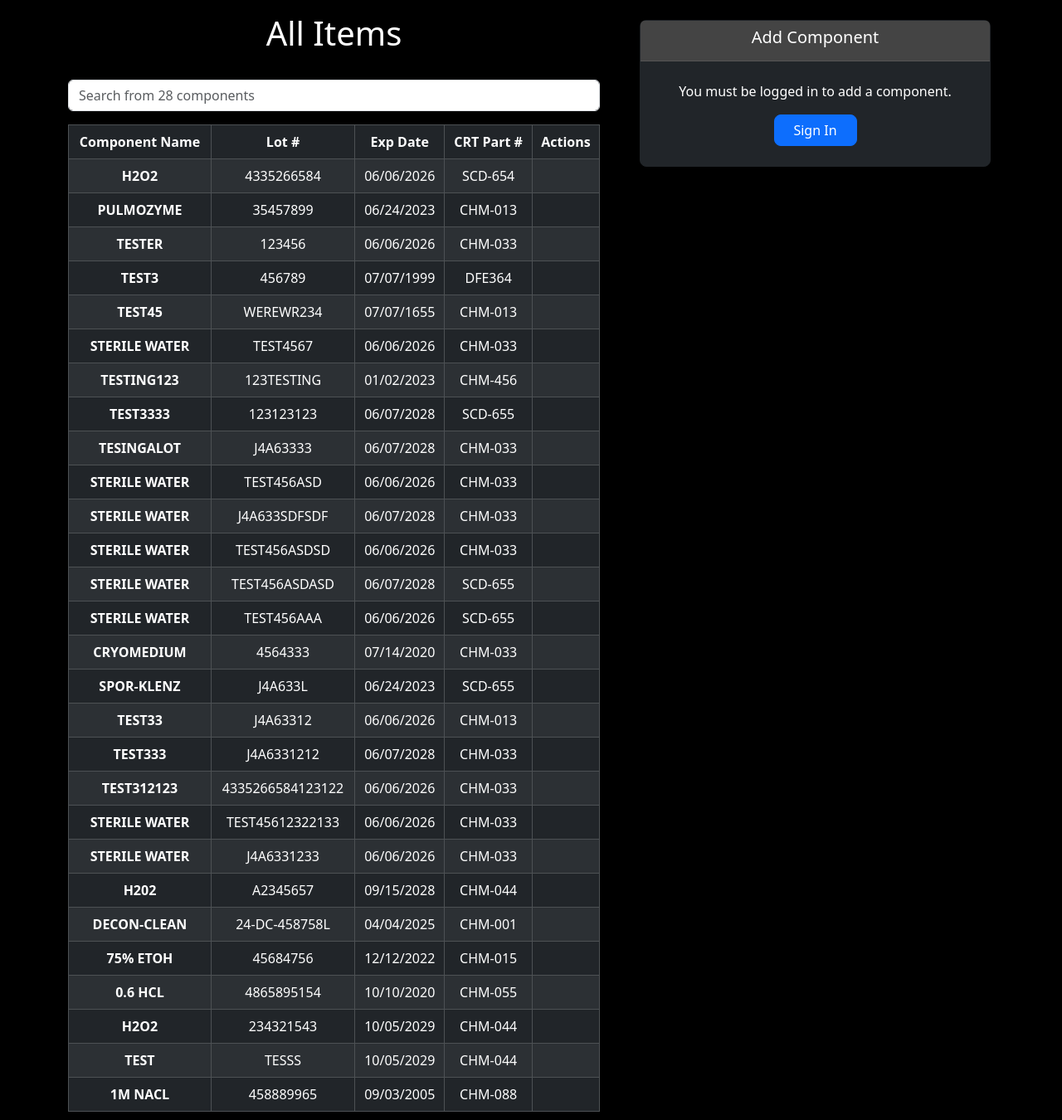
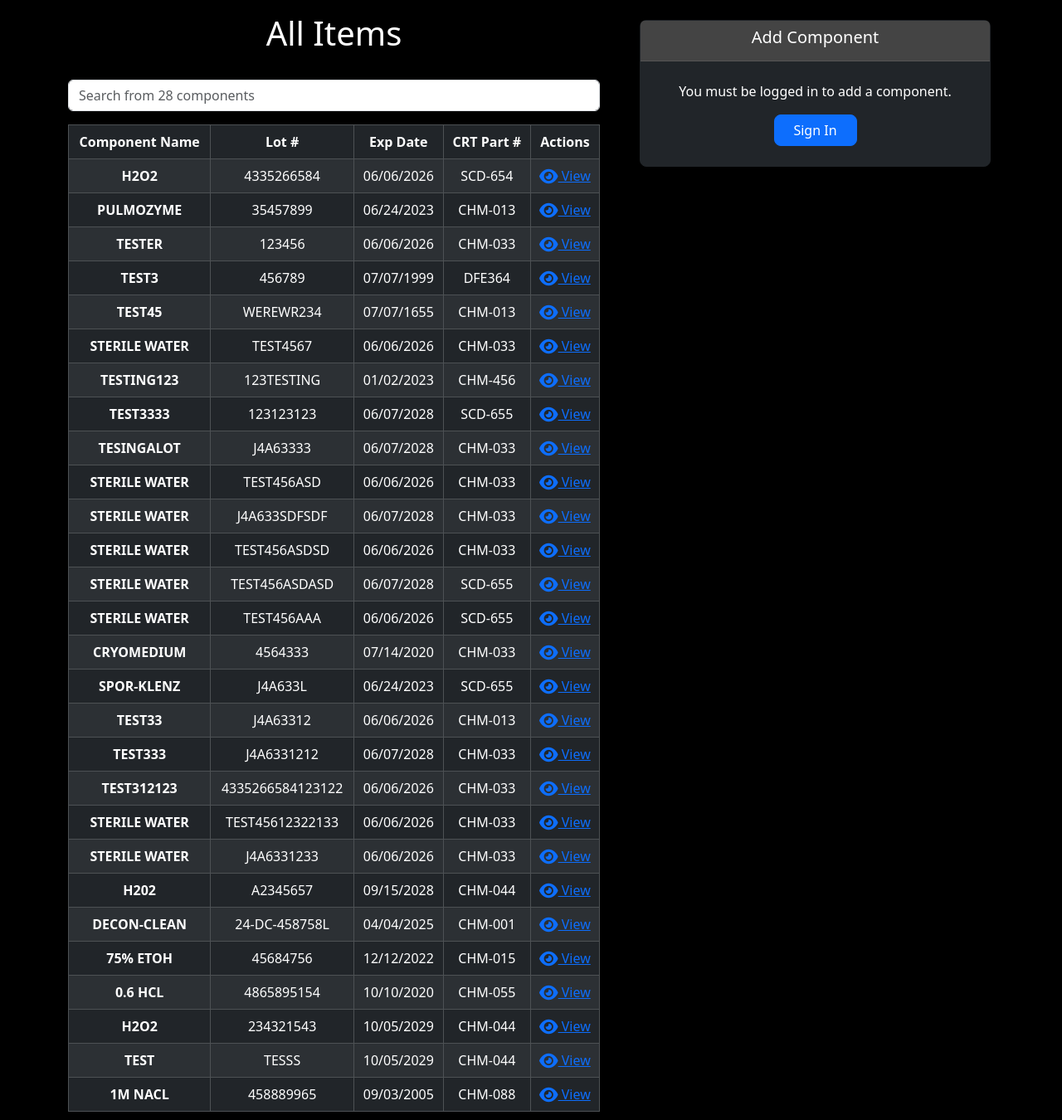
Before and after one commit to Kenmitchell2012/component_database, a Django app: page / in a window 1280 px wide. Shown: the part 56-1406 px from the top of the page at 83% size. Run offline with Django 5.2, Linux system fonts and the light colour scheme; data comes from the database, SQL or seed files in the repository; both versions use the stored data as it was after the commit; some libraries are stand-ins or nearby versions.

Commit message:
update actions so guest user can hit view component button

```diff
--- a/resume/templates/components_table.html
+++ b/resume/templates/components_table.html
@@ -49,8 +49,15 @@
                         <i class="fa-solid fa-trash fa-lg" style="color: red;"></i>
                     </a>
                 </div>
+            {% else %}
+                <div class="d-flex justify-content-center">
+                    <a href="{% url 'component_detail' component.id %}" class="view-component" data-bs-toggle="modal" data-bs-target="#componentModal" data-name="{{ component.name }}" data-lot="{{ component.lot_number }}" data-exp="{{ component.expiration_date }}" data-part="{{ component.crt_part_number }}">
+                        <i class="fa-solid fa-eye fa-lg"></i> View
+                    </a>
+                </div>
             {% endif %}
         </td>
+
     </tr>
 {% endfor %}
 
```
Also changed, not shown: db.sqlite3.
